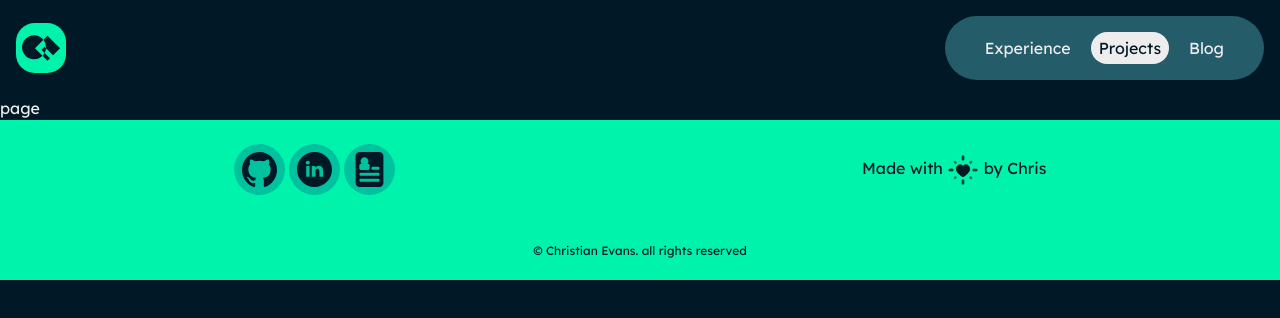
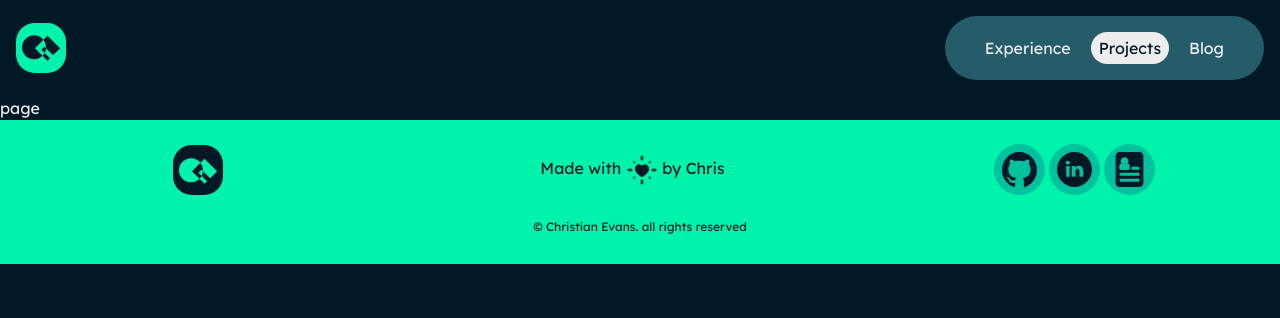
Before and after one commit to evans-christian2004/port, a Next.js app: page /projects in a window 1280 px wide. Shown: the top 318 px of the page. Built offline with nearby package versions, Linux system fonts and the light colour scheme.

Commit message:
implimented footer

```diff
--- a/src/app/components/Footer.tsx
+++ b/src/app/components/Footer.tsx
@@ -4,16 +4,26 @@ import React from 'react'
 
 const Footer = () => {
   return (
-    <div className="bg-primary-500 text-background h-40">
-        <div className='flex justify-around items-center pt-6 pb-12'>
-            <div className="flex gap-1">
-                <Link className='bg-primary-400 rounded-full p-2' href="https://github.com/evans-christian2004"><Image className='svg-hover' src="/github-dark.svg" width={35} height={35} alt='github'/></Link>
-                <Link className='bg-primary-400 rounded-full p-2' href="https://www.linkedin.com/in/evanschristian/"><Image src="/linkedin-dark.svg" width={35} height={35} alt='github'/></Link>
-                <Link className='bg-primary-400 rounded-full p-2' href="/CSResume.pdf"><Image src="/resume-dark.svg" width={35} height={35} alt='github'/></Link>
+    <div className="bg-primary-500 text-background md:h-36 h-60">
+        <div className='flex md:flex-row flex-col gap-5 justify-around items-center pt-6 pb-6'>
+            <div className="px-12">
+              <Image
+                className='logo-shake transition-all ease-in-out'
+                src="/Logo-dark.svg"
+                width={50}
+                height={50}
+                alt='logo'
+              />
             </div>
             <div className="">
                 Made with <Image className='inline' src="/heart.svg" width={32} height={32} alt="love"/> by Chris
             </div>
+            <div className="flex gap-1">
+                <Link className='bg-primary-400 rounded-full p-2' href="https://github.com/evans-christian2004"><Image className='' src="/github-dark.svg" width={35} height={35} alt='github'/></Link>
+                <Link className='bg-primary-400 rounded-full p-2' href="https://www.linkedin.com/in/evanschristian/"><Image src="/linkedin-dark.svg" width={35} height={35} alt='github'/></Link>
+                <Link className='bg-primary-400 rounded-full p-2' href="/CSResume.pdf"><Image src="/resume-dark.svg" width={35} height={35} alt='github'/></Link>
+            </div>
+
         </div>
         <p className='text-xs text-background w-fit mx-auto'>&#169; Christian Evans. all rights reserved</p>
     </div>
```
Also changed, not shown: public/Logo-dark.svg (added).
